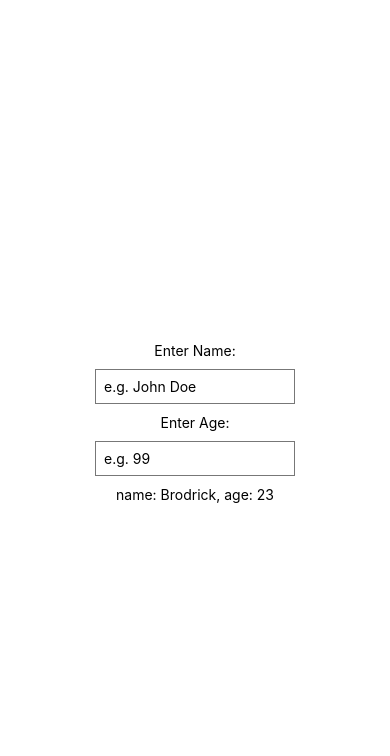
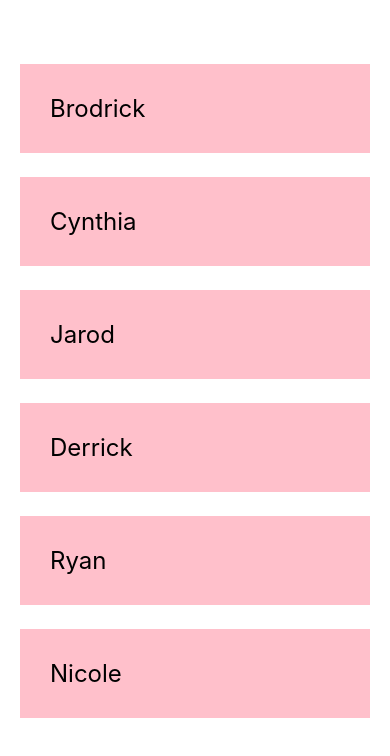
Before and after one commit to brodrickgeorge/GameZone, a React Native app: screen / in a window 390 px wide. Shown: the top 756 px of the page. Built offline with nearby package versions, Linux system fonts and the light colour scheme.

Commit message:
more practice

```diff
--- a/App.js
+++ b/App.js
@@ -1,29 +1,26 @@
 import { StatusBar } from "expo-status-bar";
 import React, { useState } from "react";
-import { StyleSheet, Text, View, TextInput } from "react-native";
+import { StyleSheet, Text, View, ScrollView } from "react-native";
 
 export default function App() {
-  const [name, setName] = useState("Brodrick");
-  const [age, setAge] = useState(23);
+  const [people, setPeople] = useState([
+    { name: "Brodrick", id: "1" },
+    { name: "Cynthia", id: "2" },
+    { name: "Jarod", id: "3" },
+    { name: "Derrick", id: "4" },
+    { name: "Ryan", id: "5" },
+    { name: "Nicole", id: "6" },
+  ]);
 
   return (
     <View style={styles.container}>
-      <Text>Enter Name:</Text>
-      <TextInput
-        onChangeText={(val) => setName(val)}
-        placeholder="e.g. John Doe"
-        style={styles.input}
-      />
-      <Text>Enter Age:</Text>
-      <TextInput
-        keyboardType="numeric"
-        placeholder="e.g. 99"
-        style={styles.input}
-        onChangeText={(val) => setAge(val)}
-      />
-      <Text>
-        name: {name}, age: {age}
-      </Text>
+      <ScrollView>
+        {people.map((person) => (
+          <View key={person.id}>
+            <Text style={styles.personName}>{person.name}</Text>
+          </View>
+        ))}
+      </ScrollView>
       <StatusBar style="auto" />
     </View>
   );
@@ -33,14 +30,15 @@ const styles = StyleSheet.create({
   container: {
     flex: 1,
     backgroundColor: "#fff",
-    alignItems: "center",
-    justifyContent: "center",
+    paddingTop: 40,
+    paddingHorizontal: 20,
+    // alignItems: "center",
+    // justifyContent: "center",
   },
-  input: {
-    borderWidth: 1,
-    borderColor: "#777",
-    padding: 8,
-    margin: 10,
-    width: 200,
+  personName: {
+    marginTop: 24,
+    padding: 30,
+    backgroundColor: "pink",
+    fontSize: 24,
   },
 });
```
